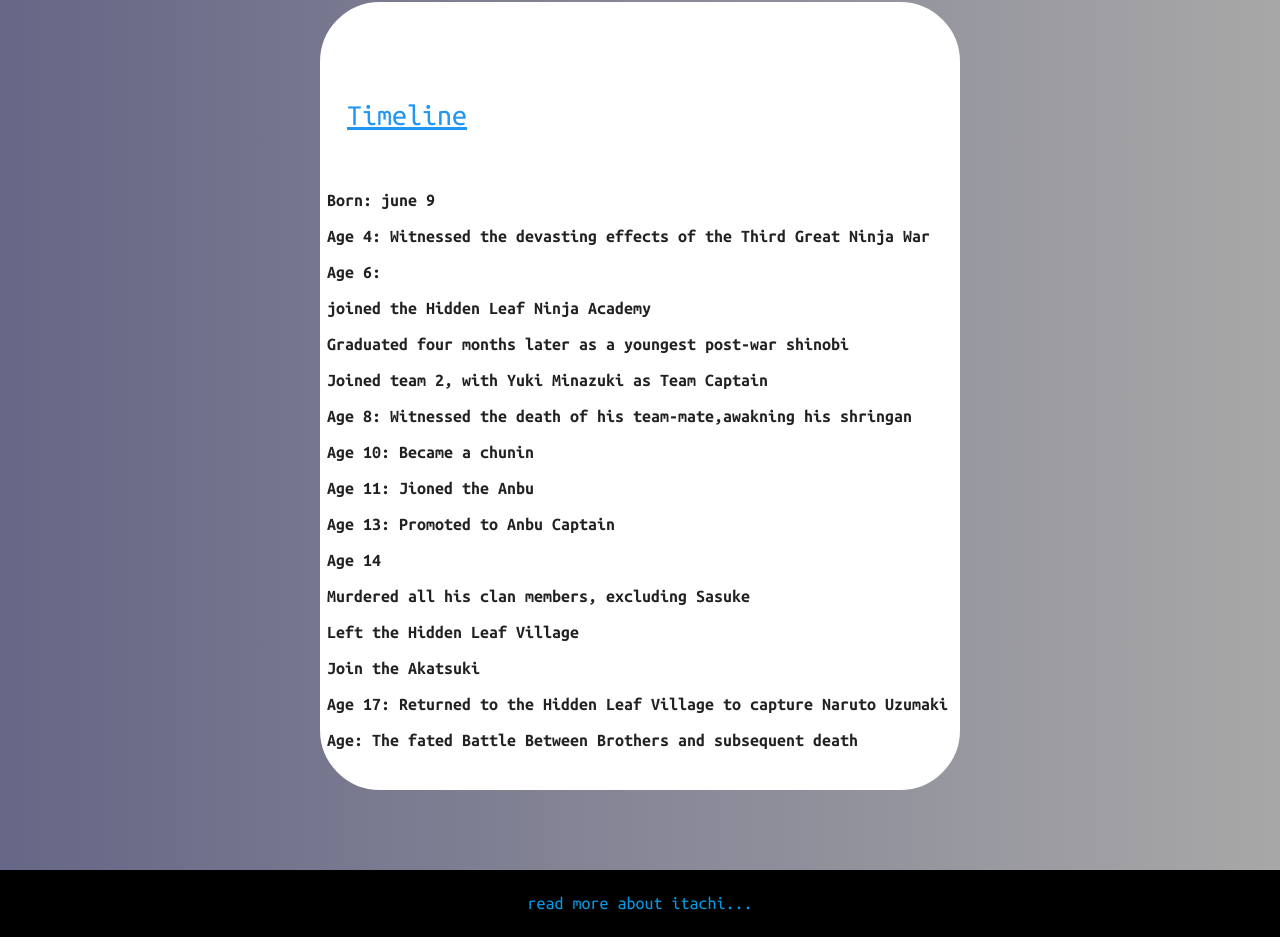
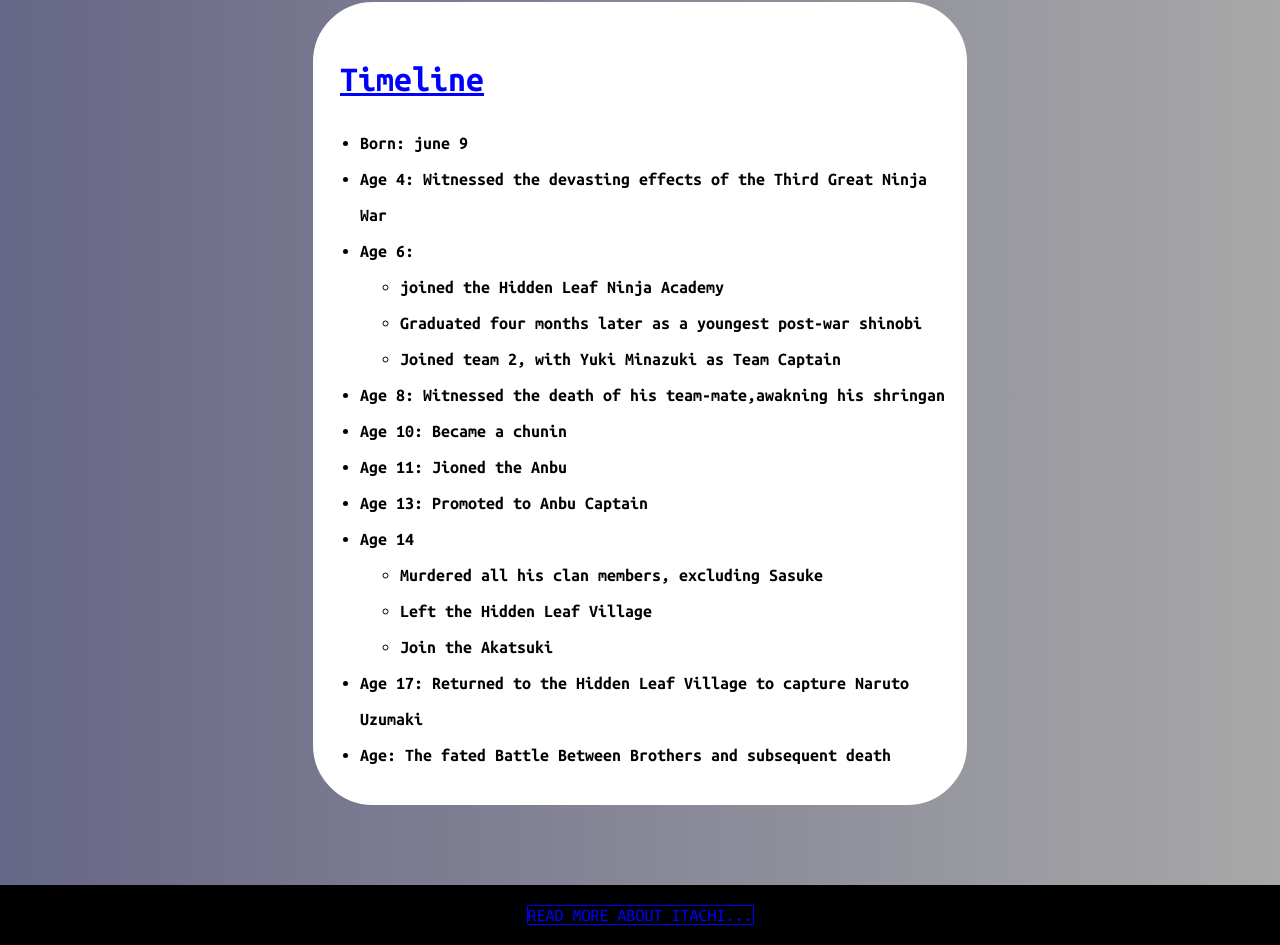
Before and after one commit to seangbadamosi/Itachi, a plain HTML site: page index.html in a window 1280 px wide. Shown: the part 878-1823 px from the top of the page. Drawn offline with nearby package versions, Linux system fonts and the light colour scheme; a web font is replaced by a local one.

Commit message:
finished footer

```diff
--- a/index.html
+++ b/index.html
@@ -3,15 +3,11 @@
 <head>
     <meta charset="UTF-8">
     <meta name="viewport" content="width=device-width, initial-scale=1.0">
-    <!-- Compiled and minified CSS -->
-    <link rel="stylesheet" href="https://cdnjs.cloudflare.com/ajax/libs/materialize/1.0.0/css/materialize.min.css">
-
-
 
     <!-- font family link -->
     <link href="https://fonts.googleapis.com/css2?family=Hachi+Maru+Pop&family=Josefin+Sans:ital,wght@0,100..700;1,100..700&family=Roboto+Mono:ital,wght@0,100..700;1,100..700&family=Ubuntu+Mono:ital,wght@0,400;0,700;1,400;1,700&display=swap" rel="stylesheet">
 
-        <!-- styles -->
+        <!--External css link -->
     <link rel="stylesheet" href="style.css">
 
     <style>
@@ -69,7 +65,7 @@
         </div>
     </main>
     <footer class="flex">
-        <a href="https://naruto.fandom.com/wiki/Itachi_Uchiha" class="">read more about itachi...</a>
+        <a href="https://naruto.fandom.com/wiki/Itachi_Uchiha" class="border">read more about itachi...</a>
     </footer>
 </body>
 </html>
--- a/style.css
+++ b/style.css
@@ -88,19 +88,6 @@ footer{
     }
 }
 
-
-/* #border1{
-    border: 2px solid white;
-    border-radius: 65px;
-    width: 50%;
-    margin-left: 20em;
-    margin-right: 12em;
-    margin-top: 46.77em !important;
-    margin-bottom: 3em !important;
-    background-color: white;
-    padding: 20px 10px;
-} */
-
 .border1{
     border: 2px solid white;
     background-color: white;
@@ -136,3 +123,22 @@ h2{
     align-items: center;
     justify-content: center;
 }
+
+.border{
+    border: 1px solid;
+    border-radius: 1px;
+    text-decoration: none;
+    text-transform: uppercase;
+}
+
+a:hover{
+    color: purple;
+}
+
+a:link{
+    color:blue;
+}
+
+a:active{
+    color:lightblue;
+}
```
